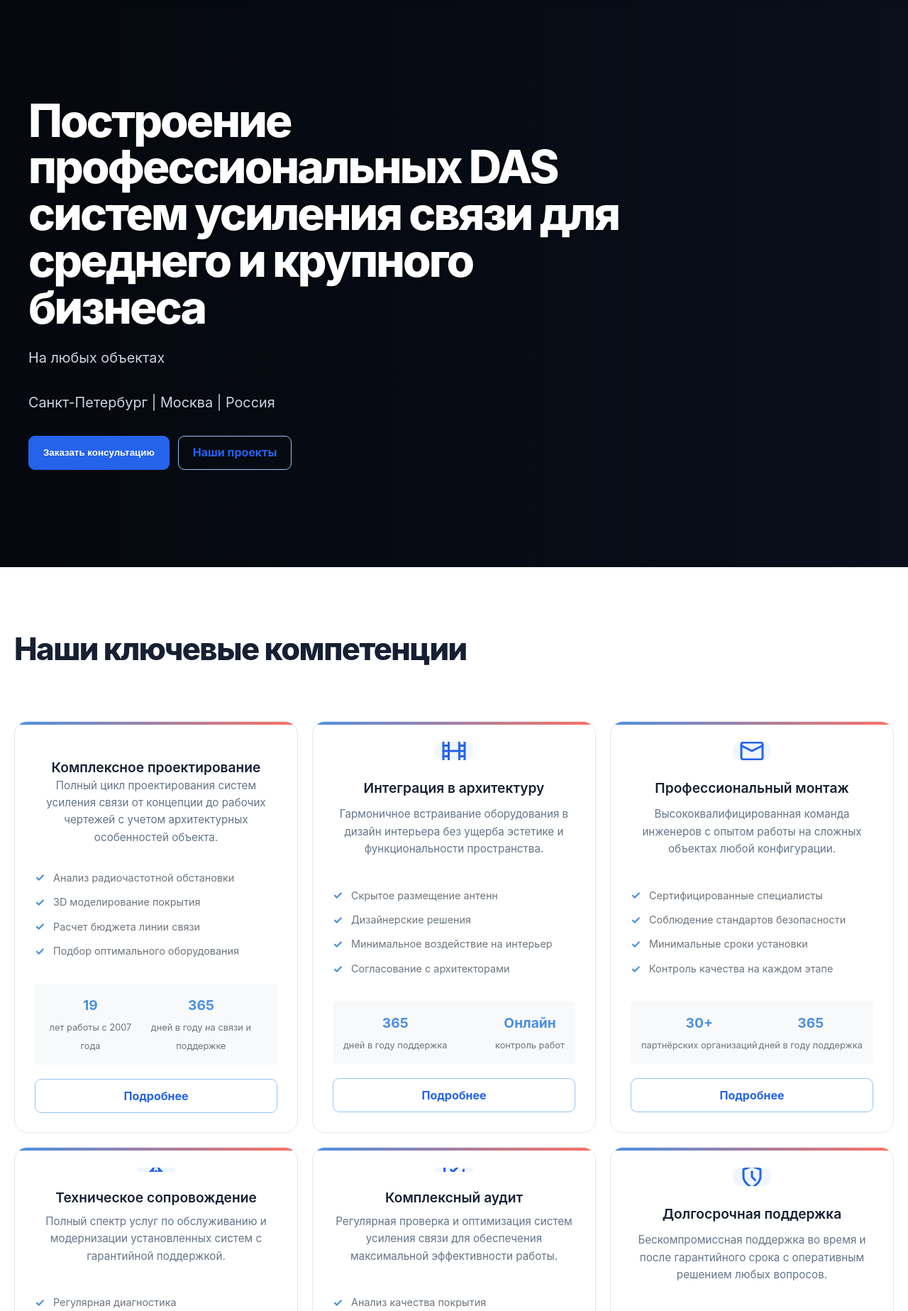
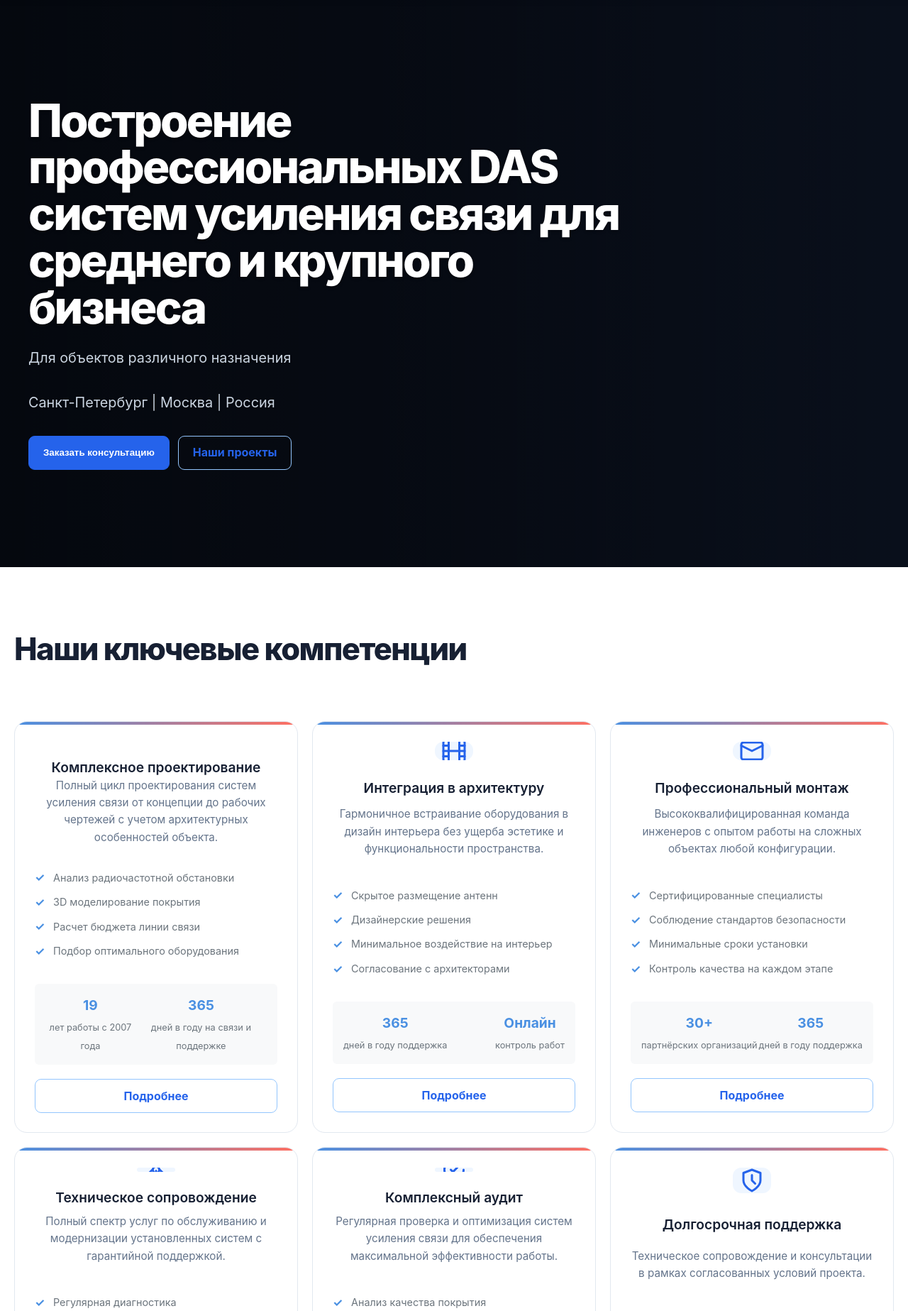
Before and after one commit to ilyaburlakov/groupintegra.ru, a PHP site: page /gsm.php in a window 1280 px wide. Shown: the part 74-1921 px from the top of the page at 71% size. Run offline with PHP 8.4, Linux system fonts and the light colour scheme.

Commit message:
Remove unsupported GSM service metrics

```diff
--- a/gsm.php
+++ b/gsm.php
@@ -1158,7 +1158,7 @@
     <div class="container">
         <div class="hero-content">
             <h1 data-aos="fade-up">Построение профессиональных DAS систем усиления связи для среднего и крупного бизнеса</h1>
-            <p data-aos="fade-up" data-aos-delay="100">На любых объектах</p>
+            <p data-aos="fade-up" data-aos-delay="100">Для объектов различного назначения</p>
             <p data-aos="fade-up" data-aos-delay="100">Санкт-Петербург | Москва | Россия</p>
             <div class="hero-buttons" data-aos="fade-up" data-aos-delay="200">
                 <button class="btn btn-primary" onclick="openModal('Заказать консультацию')">Заказать консультацию</button>
@@ -1342,10 +1342,10 @@
                     </svg>
                 </div>
                 <h3>Долгосрочная поддержка</h3>
-                <p>Бескомпромиссная поддержка во время и после гарантийного срока с оперативным решением любых вопросов.</p>
+                <p>Техническое сопровождение и консультации в рамках согласованных условий проекта.</p>
                 <div class="benefit-features">
                     <ul>
-                        <li>Круглосуточная техническая поддержка</li>
+                        <li>Поддержка 365 дней в году</li>
                         <li>Выездное обслуживание</li>
                         <li>Обновление программного обеспечения</li>
                         <li>Консультации по эксплуатации</li>
@@ -1556,7 +1556,7 @@
                 <img src="images/gsmuot.jpeg" alt="Усиление сотовой связи для удалённых объектов" class="solution-image" loading="lazy">
                 <div class="solution-content">
                     <h3>Для удалённых объектов</h3>
-                    <p>Надёжная связь для удалённых объектов в России. Решения для сложных условий.</p>
+                    <p>Решения для объектов со сложными условиями радиопокрытия.</p>
                     <button class="btn btn-secondary" onclick="openModal('Для удалённых объектов')">Подобрать оборудование</button>
                 </div>
             </div>
@@ -1572,7 +1572,7 @@
                 <img src="images/gsnretail.png" alt="Усиление сотовой связи для магазинов и складов" class="solution-image" loading="lazy">
                 <div class="solution-content">
                     <h3>Для магазинов и складов</h3>
-                    <p>Стабильный сигнал для магазинов и складов в Москве и Санкт-Петербурге. Улучшение связи для бизнеса.</p>
+                    <p>Решения для улучшения сотовой связи в торговых и складских объектах.</p>
                     <button class="btn btn-secondary" onclick="openModal('Для магазинов и складов')">Подобрать оборудование</button>
                 </div>
             </div>
@@ -1580,7 +1580,7 @@
                 <img src="images/gsmguest.png" alt="Усиление сотовой связи для отелей и общепита" class="solution-image" loading="lazy">
                 <div class="solution-content">
                     <h3>Для отелей и ресторанов</h3>
-                    <p>Качественная связь для отелей и ресторанов. Комфорт для гостей и персонала.</p>
+                    <p>Решения для обеспечения устойчивой сотовой связи в гостиницах и объектах HoReCa.</p>
                     <button class="btn btn-secondary" onclick="openModal('Для отелей и ресторанов')">Подобрать оборудование</button>
                 </div>
             </div>
```
